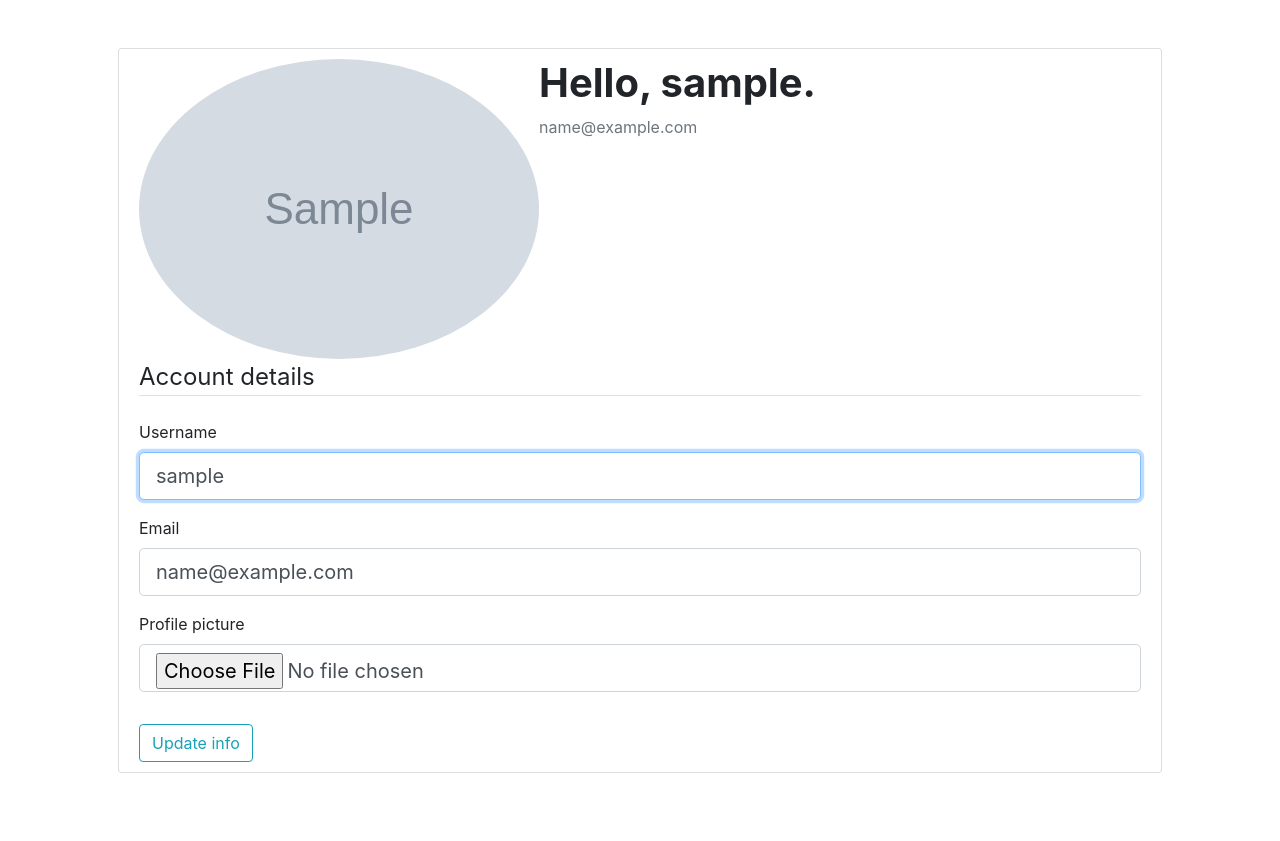
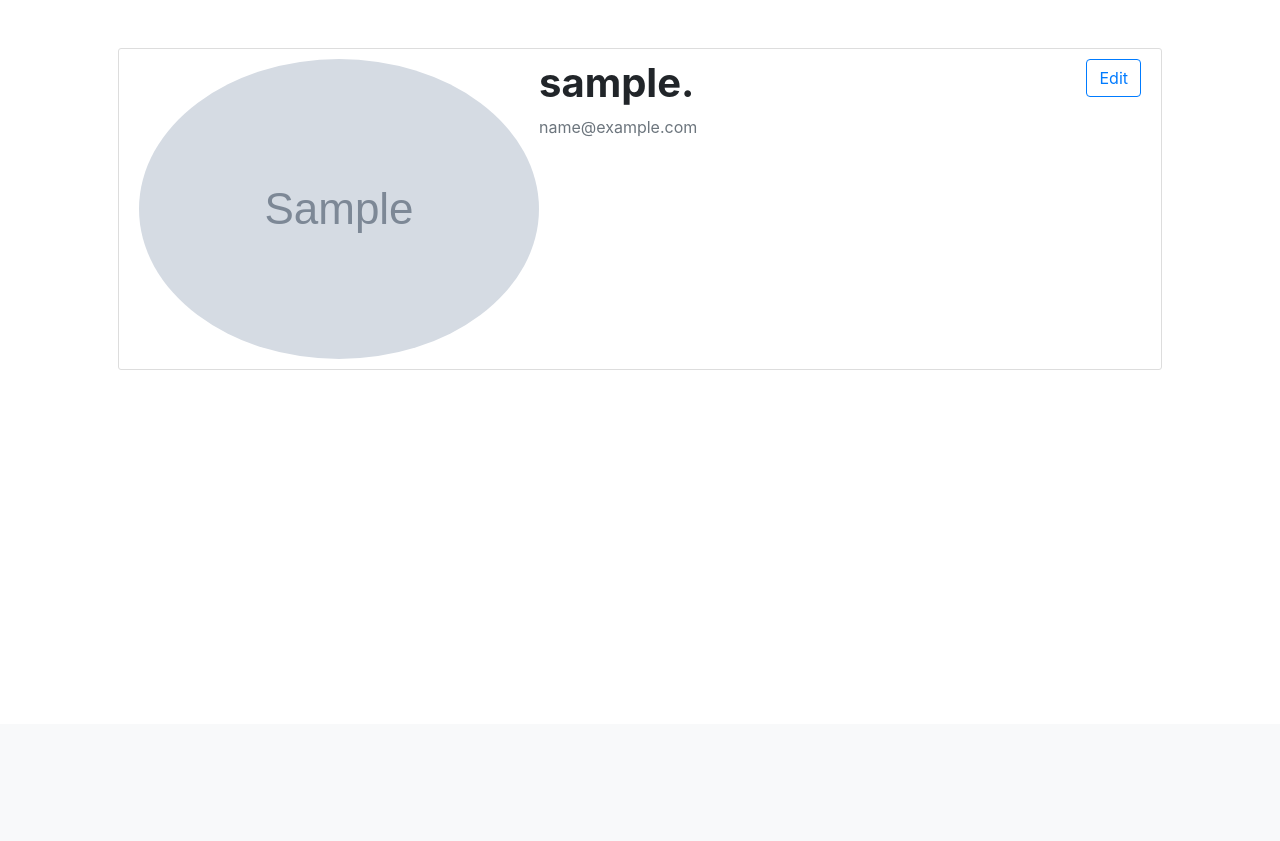
Before and after one commit to francisdbillones/LearnNet, a Flask app: a page that uses learn_net/templates/account.html in a window 1280 px wide. Shown: the part 76-917 px from the top of the page. After the commit the page ends 446 px from the top, so only its background shows below. Run offline with Flask 2, Linux system fonts and the light colour scheme; a user stored in the database is signed in; tables that the repository leaves empty hold one stand-in row (values such as "Sample post"); grey boxes marked "Sample" are stand-in pictures; some libraries are stand-ins or nearby versions.

Commit message:
separated account page from edit account page

```diff
--- a/learn_net/routes.py
+++ b/learn_net/routes.py
@@ -82,6 +82,25 @@ def account(username):
         flash('That page does not exist.', 'danger')
         return redirect(url_for('index'))
 
+    return render_template('account.html', user=user)
+
+@app.route('/<string:username>/edit', methods=['GET', 'POST'])
+@login_required
+def edit_account(username):
+    user = User.query.filter_by(username=username).first()
+
+    if not user:
+        flash('That page does not exist.')
+        if request.referrer:
+            return redirect(request.referrer)
+        return redirect(url_for('index'))
+
+    if not user.id == current_user.id:
+        flash('You\'re not allowed to do that.', 'danger')
+        if request.referrer:
+            return redirect(request.referrer)
+        return redirect(url_for('index'))
+
     updateAccountForm = UpdateAccountForm()
 
     if updateAccountForm.validate_on_submit():
@@ -111,8 +130,7 @@ def account(username):
         updateAccountForm.username.data = current_user.username
         updateAccountForm.email.data = current_user.email
 
-    profile_image = url_for('static', filename=f'images/{ current_user.pfp_file }')
-    return render_template('account.html', profile_image=profile_image, updateAccountForm=updateAccountForm)
+    return render_template('edit_account.html', updateAccountForm=updateAccountForm)
 
 @app.route('/browse', methods=['GET', 'POST'])
 def browse():
--- a/learn_net/templates/account.html
+++ b/learn_net/templates/account.html
@@ -4,62 +4,18 @@
 {% block main %}
 <div class='content-section'>
     <div class='media'>
-        <img alt='profile picture' class='rounded-circle account-img' src='{{ url_for("static", filename="images/profile_pictures/" + current_user.pfp_file) }}'>
+        <img alt='profile picture' class='rounded-circle account-img' src='{{ url_for("static", filename="images/profile_pictures/" + user.pfp_file) }}'>
         <div class='media-body'>
-            <h2 class='heading'>Hello, {{ current_user.username }}.</h2>
-            <p class='text-secondary'>{{ current_user.email }}</p>
+            <h2 class='heading'>{{ user.username }}.</h2>
+            <p class='text-secondary'>{{ user.email }}</p>
         </div>
+        {% if current_user.is_authenticated %}
+            {% if current_user.id == user.id %}
+            <a href='{{ url_for("edit_account", username=user.username) }}'>
+                <button type='button' class='btn btn-outline-primary float-right'>Edit</button>
+            </a>
+            {% endif %}
+        {% endif %}
     </div>
-    <form action='' method='POST' enctype='multipart/form-data'>
-        {{ updateAccountForm.hidden_tag() }}
-        <fieldset class='form-group'>
-            <legend class='border-bottom mb-4'>Account details</legend>
-            <div class='form-group'>
-                {{ updateAccountForm.username.label(class='form=control-label') }}
-
-                {% if updateAccountForm.username.errors %}
-                    <!-- display errors !-->
-                    {{ updateAccountForm.username(class='form-control form-control-lg is-invalid', autocomplete='off') }}
-                    <div class='invalid-feedback'>
-                        {% for error in updateAccountForm.username.errors %}
-                            <span>{{ error }}</span>
-                        {% endfor %}
-                    </div>
-
-                {% else %}
-                    {{ updateAccountForm.username(class='form-control form-control-lg', autocomplete='off', autofocus=true) }}
-                {% endif %}
-            </div>
-
-            <div class='form-group'>
-                {{ updateAccountForm.email.label(class='form=control-label') }}
-                {% if updateAccountForm.email.errors %}
-                    <!-- display errors !-->
-                    {{ updateAccountForm.email(class='form-control form-control-lg is-invalid', autocomplete='off') }}
-                    <div class='invalid-feedback'>
-                        {% for error in updateAccountForm.email.errors %}
-                            <span>{{ error }}</span>
-                        {% endfor %}
-                    </div>
-
-                {% else %}
-                    {{ updateAccountForm.email(class='form-control form-control-lg', autocomplete='off') }}
-                {% endif %}
-            </div>
-            <div class='form-group'>
-                {{ updateAccountForm.pfp_file.label(class='form=control-label') }}
-                {% if updateAccountForm.pfp_file.errors %}
-                    <!-- display errors !-->
-                    {% for error in updateAccountForm.pfp_file.errors %}
-                        <span class='text-danger'>{{ error }}</span>
-                    {% endfor %}
-
-                {% else %}
-                    {{ updateAccountForm.pfp_file(class='form-control form-control-lg', autocomplete='off') }}
-                {% endif %}
-            </div>
-        </fieldset>
-        {{ updateAccountForm.submit(class='btn btn-outline-info') }}
-    </form>
 </div>
 {% endblock %}
--- a/learn_net/templates/index.html
+++ b/learn_net/templates/index.html
@@ -2,15 +2,13 @@
 {% block title %} Welcome to LearnNet {% endblock %}
 
 {% block main %}
-{% if not session.get('userID') %}
+{% if not current_user.is_authenticated %}
 <div id='call-to-action'>
-    {% if not session.get('userID') %}
     <h1 class='cover-heading'>Free education for all.</h1>
     <p class='lead'>LearnNet is a platform to distribute educational resources, tools, and documents. Access material from universities and schools all around the world.</p>
     <p class='lead'>
         <a href='#' class='btn btn-lg btn-secondary'>Learn more</a>
     </p>
-    {% endif %}
 </div>
 {% endif %}
 <form action='' method='post' required>
```
Also changed, not shown: learn_net/templates/edit_account.html (added, +65 -0 lines), learn_net/templates/search_results.html (indentation only).
